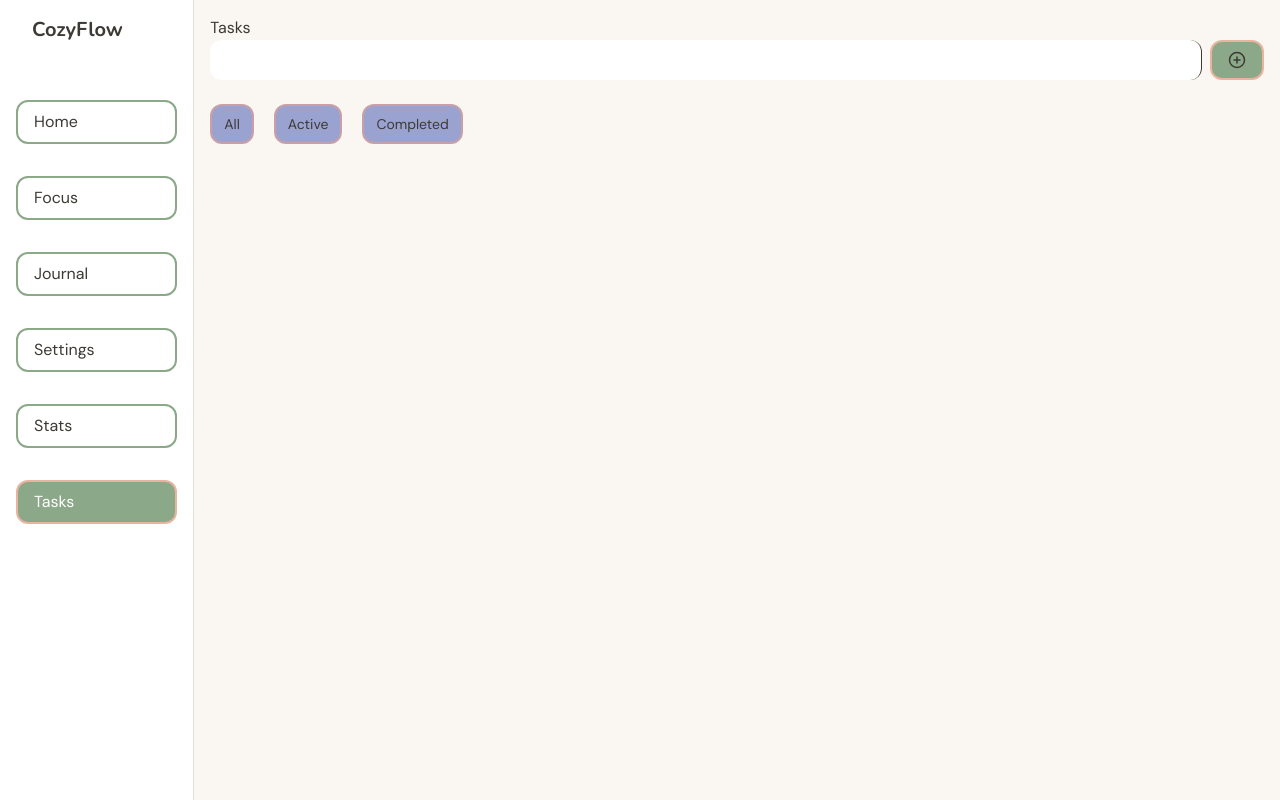
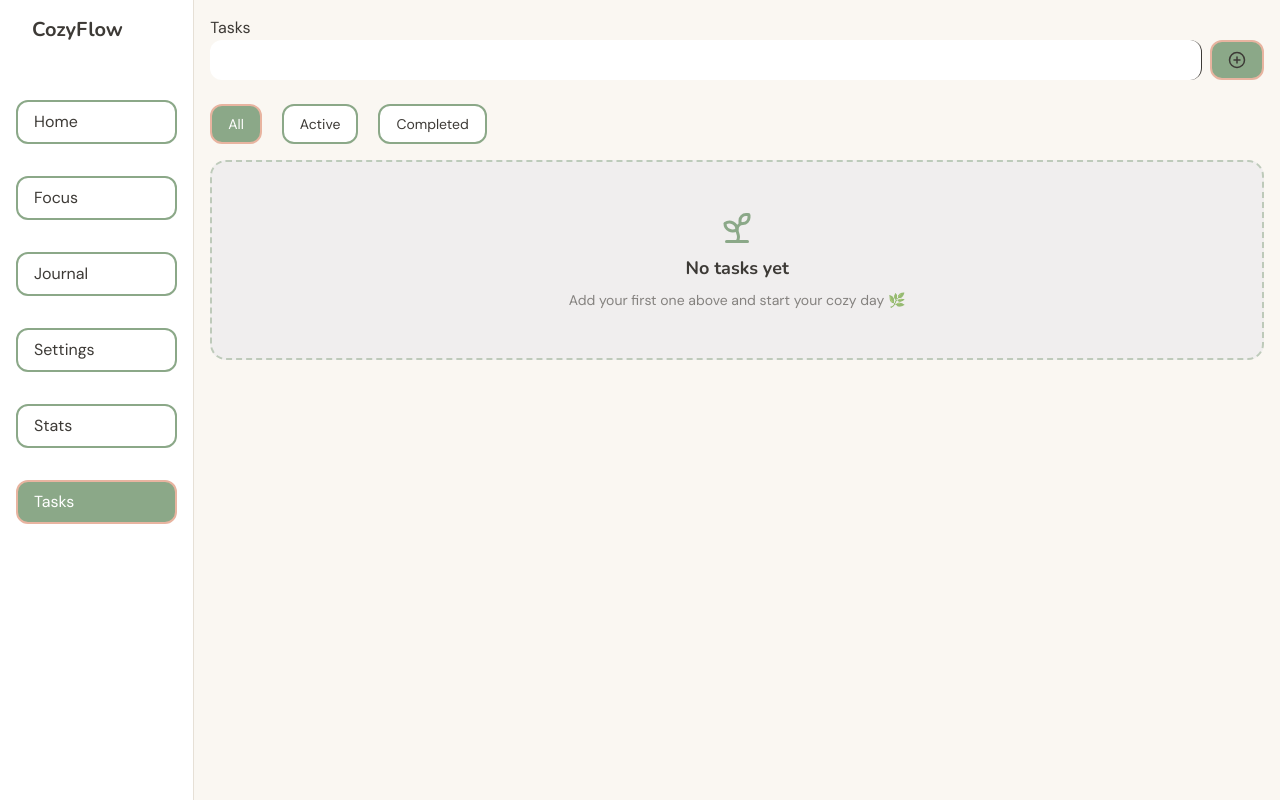
Before and after one commit to ShoonLae04/CozyFLow, a React (Vite) app: page /tasks in a window 1280 px wide. Built offline with nearby package versions, Linux system fonts and the light colour scheme.

Commit message:
Add localStorage, empty state and filter styles to Tasks

```diff
--- a/src/pages/Tasks.jsx
+++ b/src/pages/Tasks.jsx
@@ -1,6 +1,7 @@
 import { useState ,useEffect  } from "react"
 import { Trash } from "lucide-react";
 import {CirclePlus } from "lucide-react";
+import { Sprout } from "lucide-react";
 
 function Tasks() {
   const [task, setTask] = useState("");
@@ -61,7 +62,11 @@ function Tasks() {
     {value: "active", label: "Active"},
     {value: "completed", label: "Completed"}
   ];
-
+  const filterClass = (isActive) =>
+  "px-4 py-2 rounded-xl text-sm border-2 transition duration-300 " +
+  (isActive
+    ? "bg-sage text-white border-peach"
+    : "bg-white text-ink border-sage hover:bg-cream");
 
 
   return (
@@ -80,13 +85,19 @@ function Tasks() {
           <button
           key = {f.value}
             onClick ={()=>setFilter(f.value)}
-            className= "px-3 py-2 rounded-xl bg-periwinkle text-sm text-ink border-2 border-dustyrose hover:bg-dustyblue hover:text-white transition duration-300 ease-in-out hover:scale-105  hover:shadow-lg "
+            className={filterClass(f.value === filter)}
           >{f.label}
           </button>
         ))}
       </div>
-
-      <ul className="w-full flex flex-col justify-between items-center gap-3">
+      {visibleTasks.length === 0? (
+          <div className="flex flex-col items-center gap-2 py-12 px-6 rounded-2xl bg-periwinkle/10 border-2 border-dashed border-sage/50 text-center">
+            <Sprout size={36} className="text-sage" />
+            <p className="font-heading text-lg text-ink">No tasks yet</p>
+            <p className="text-sm text-ink/60">Add your first one above and start your cozy day 🌿</p>
+          </div>
+      ):(
+        <ul className="w-full flex flex-col justify-between items-center gap-3">
         {visibleTasks.map((item) => (
           <li key={item.id} className="w-full flex justify-between items-center rounded-xl border   p-4 bg-surface text-ink ">
             <div className="flex items-center gap-3">
@@ -98,20 +109,19 @@ function Tasks() {
               <span className={item.status === "completed" ? "line-through opacity-60" : ""}>
                 {item.title}
               </span>
-
             </div>
 
             <button  className="rounded-xl px-3 py-1 text-sm bg-honey/40 text-slateblue border-2 border-dustyrose hover:bg-honey hover:text-white hover:border-dustyrose transition duration-300 ease-in-out hover:scale-105 hover:shadow-lg"
              onClick={() => handleDelete(item.id)}>
             <Trash size={18} />
             </button>
-
-
           </li>
 
         ))}
+      </ul>
 
-      </ul>
+      )}
+
     </div>
   );
 
```
